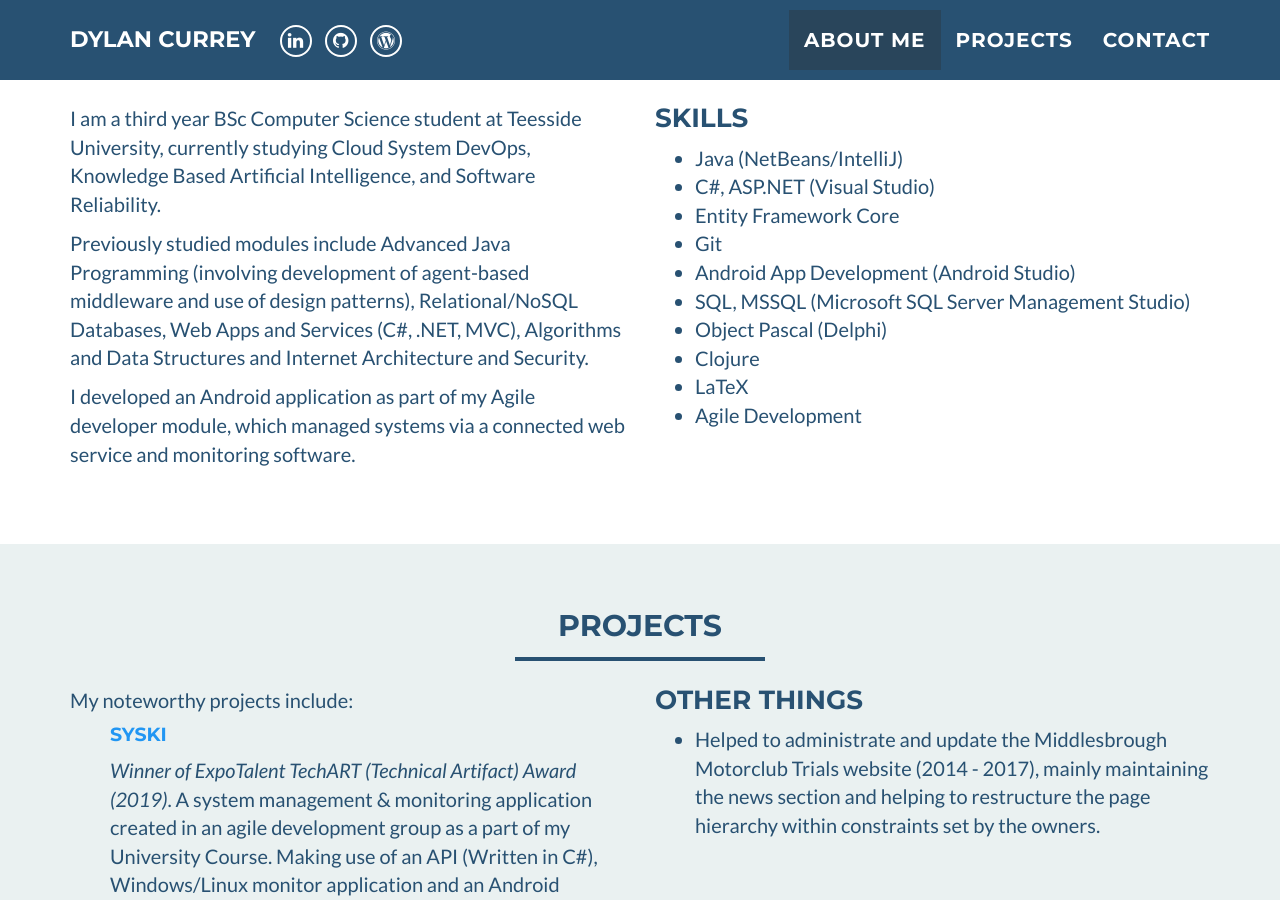
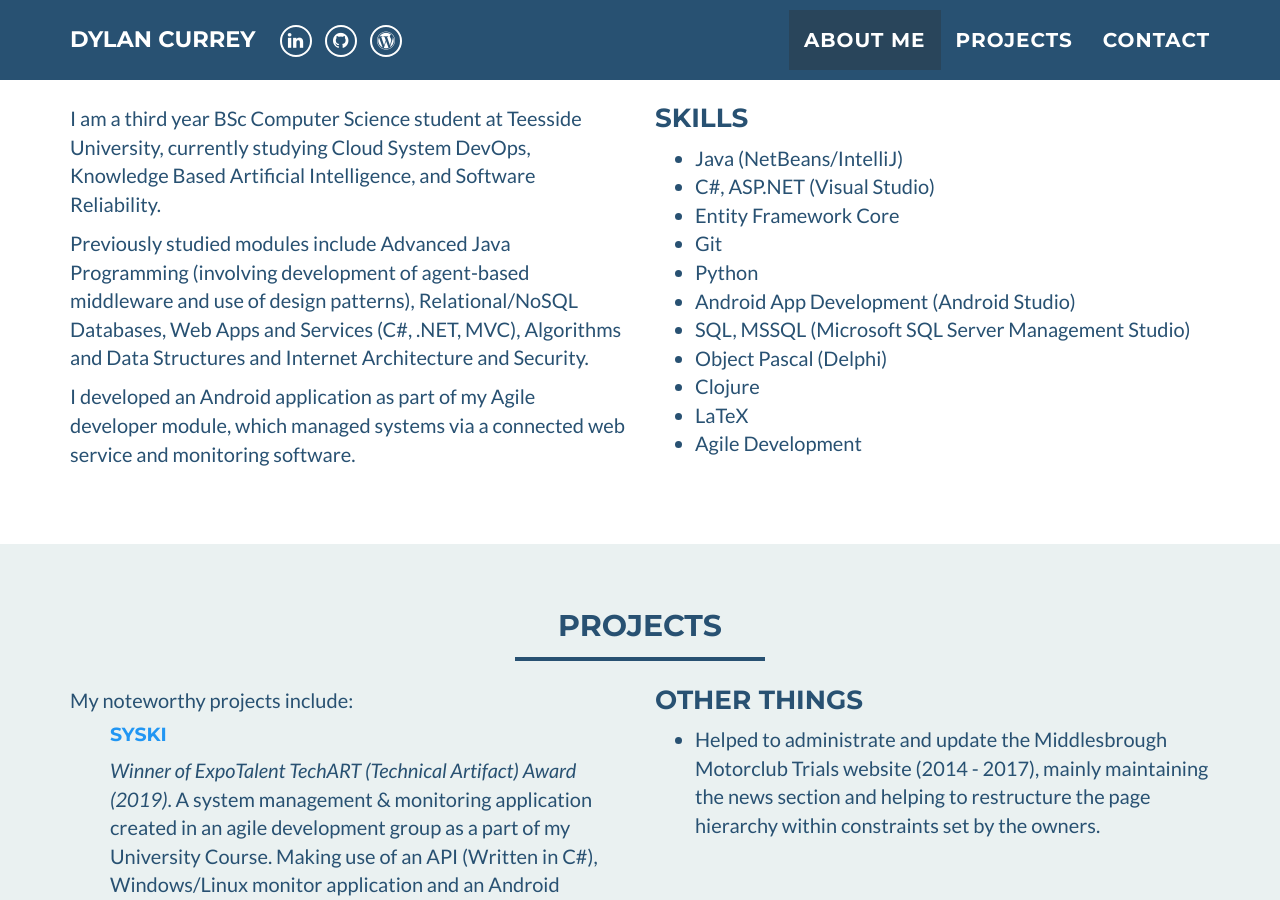
Before and after one commit to dscurrey/dscurrey.github.io, a Jekyll site: the page built from index.html, in a window 1280 px wide and 900 px high, scrolled down 612 px. Built offline with Jekyll 4.4.1, drawn with Linux system fonts in a browser that asks for light colours.

Commit message:
Update about_me.html

```diff
--- a/_includes/about_me.html
+++ b/_includes/about_me.html
@@ -43,6 +43,9 @@
                     <li>
                         Git
                     </li>
+					<li>
+						Python
+					</li>
                     <li>
                         Android App Development (Android Studio)
                     </li>
```
